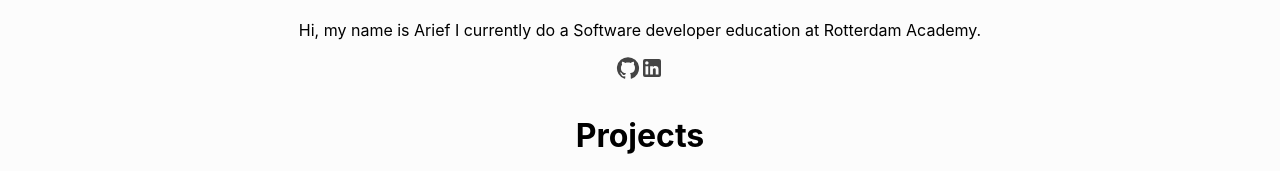
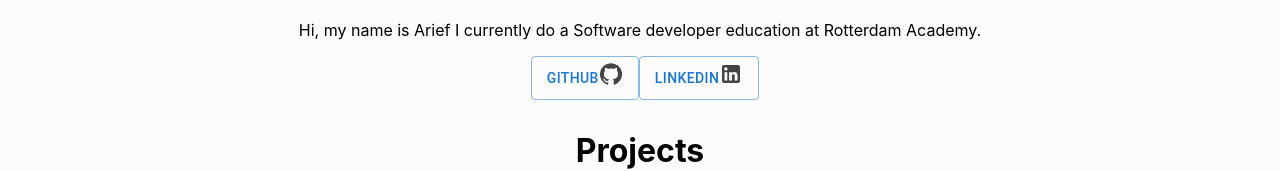
Before and after one commit to AriefBadal23/portofolio-website, a React (Create React App) app: page / in a window 1280 px wide. Shown: the part 297-468 px from the top of the page. Built offline with nearby package versions, Linux system fonts and the light colour scheme.

Commit message:
Refactor buttons for linkedin and github

```diff
--- a/src/components/About/About.css
+++ b/src/components/About/About.css
@@ -23,3 +23,12 @@
     font-family: 'Poppins', sans-serif;
     font-weight: 100;
 }
+
+.about-buttons a{
+    color: black;
+}
+
+.about-buttons{
+    padding-left: 10px;
+
+}
--- a/src/components/About/About.js
+++ b/src/components/About/About.js
@@ -2,6 +2,8 @@ import { about } from '../portofolio';
 import './About.css';
 import LinkedInIcon from '@mui/icons-material/LinkedIn';
 import GitHubIcon from '@mui/icons-material/GitHub';
+import Button from '@mui/material/Button'
+
 
 function About() {
     const { name, role, description, social: {
@@ -14,8 +16,9 @@ function About() {
             <p>{description}.</p>
             {/* <button><a href='#'>Resume</a></button> */}
             <div className='about-buttons'>
-                <a href={github}><GitHubIcon /></a>
-                <a href={linkedin}><LinkedInIcon /></a>
+                <Button variant='outlined'>GitHub<a href={github}><GitHubIcon /></a></Button>
+                <Button variant='outlined'>LinkedIn<a href={linkedin}><LinkedInIcon /></a></Button>
+
             </div>
 
         </div>
```
